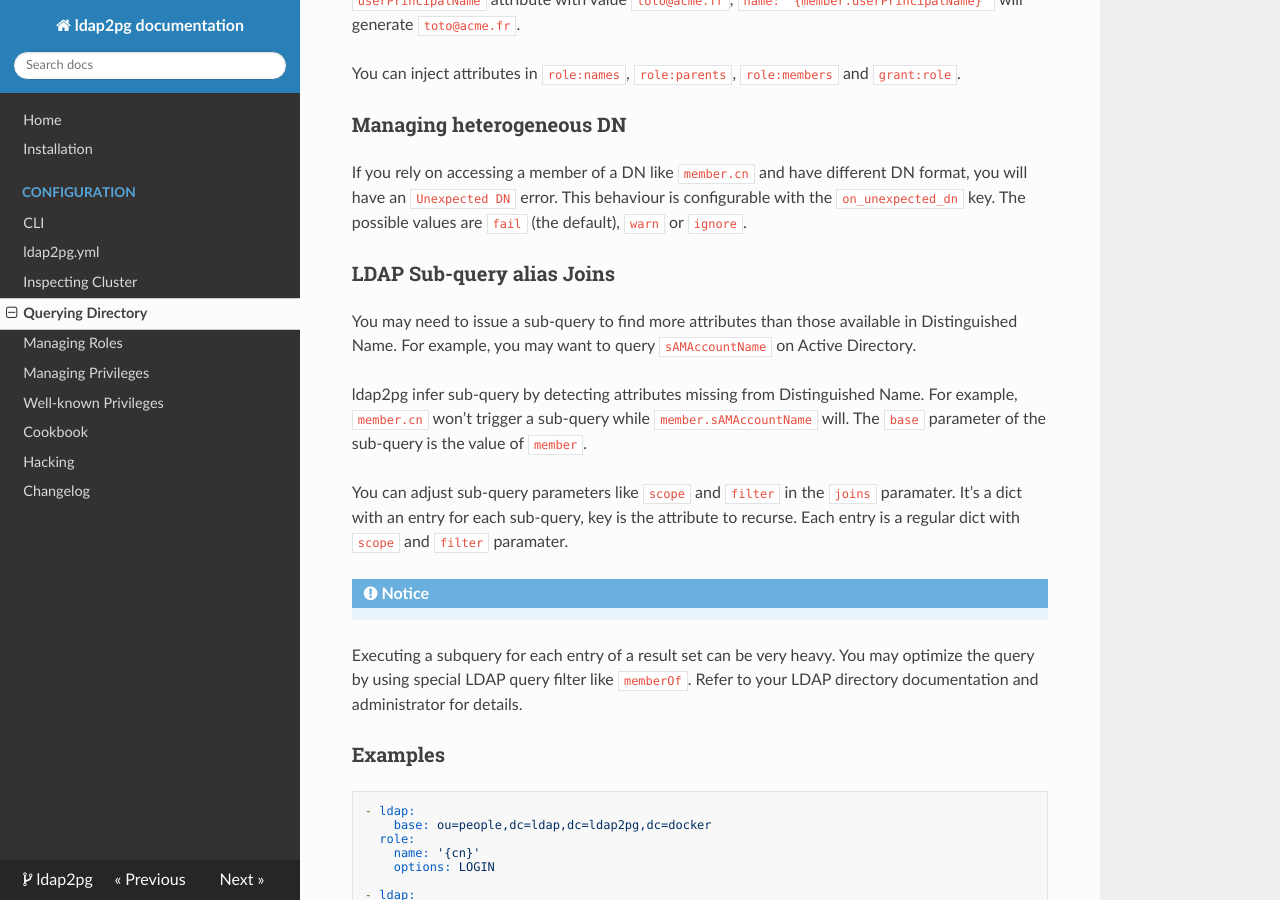
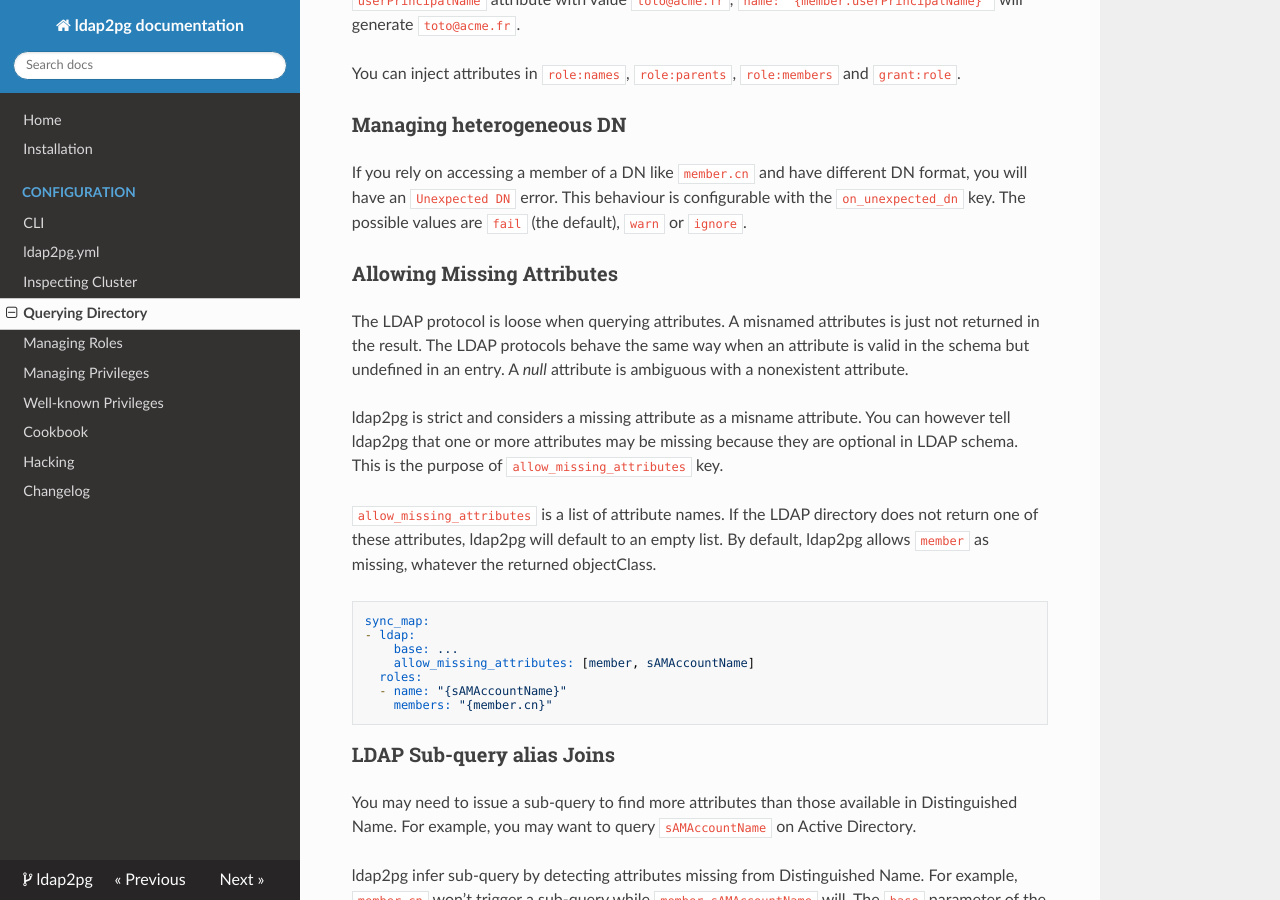
Before and after one commit to dalibo/ldap2pg, an MkDocs documentation site: the page built from docs/ldap.md, in a window 1280 px wide and 900 px high, scrolled down 1084 px. Built offline with MkDocs 1.6.1, drawn with Linux system fonts in a browser that asks for light colours; nearby versions of some CDN libraries.

Commit message:
Default allowed missing attributes to empty list

````diff
--- a/docs/ldap.md
+++ b/docs/ldap.md
@@ -58,6 +58,34 @@
 `warn` or `ignore`.
 
 
+## Allowing Missing Attributes
+
+The LDAP protocol is loose when querying attributes. A misnamed attributes is
+just not returned in the result. The LDAP protocols behave the same way when an
+attribute is valid in the schema but undefined in an entry. A *null* attribute
+is ambiguous with a nonexistent attribute.
+
+ldap2pg is strict and considers a missing attribute as a misname attribute. You
+can however tell ldap2pg that one or more attributes may be missing because
+they are optional in LDAP schema. This is the purpose of
+`allow_missing_attributes` key.
+
+`allow_missing_attributes` is a list of attribute names. If the LDAP directory
+does not return one of these attributes, ldap2pg will default to an empty list.
+By default, ldap2pg allows `member` as missing, whatever the returned
+objectClass.
+
+``` yaml
+sync_map:
+- ldap:
+    base: ...
+    allow_missing_attributes: [member, sAMAccountName]
+  roles:
+  - name: "{sAMAccountName}"
+    members: "{member.cn}"
+```
+
+
 ## LDAP Sub-query alias Joins
 
 You may need to issue a sub-query to find more attributes than those available
````
Also changed, not shown: docs/changelog.md (+3 -1 lines), 3 other files.
